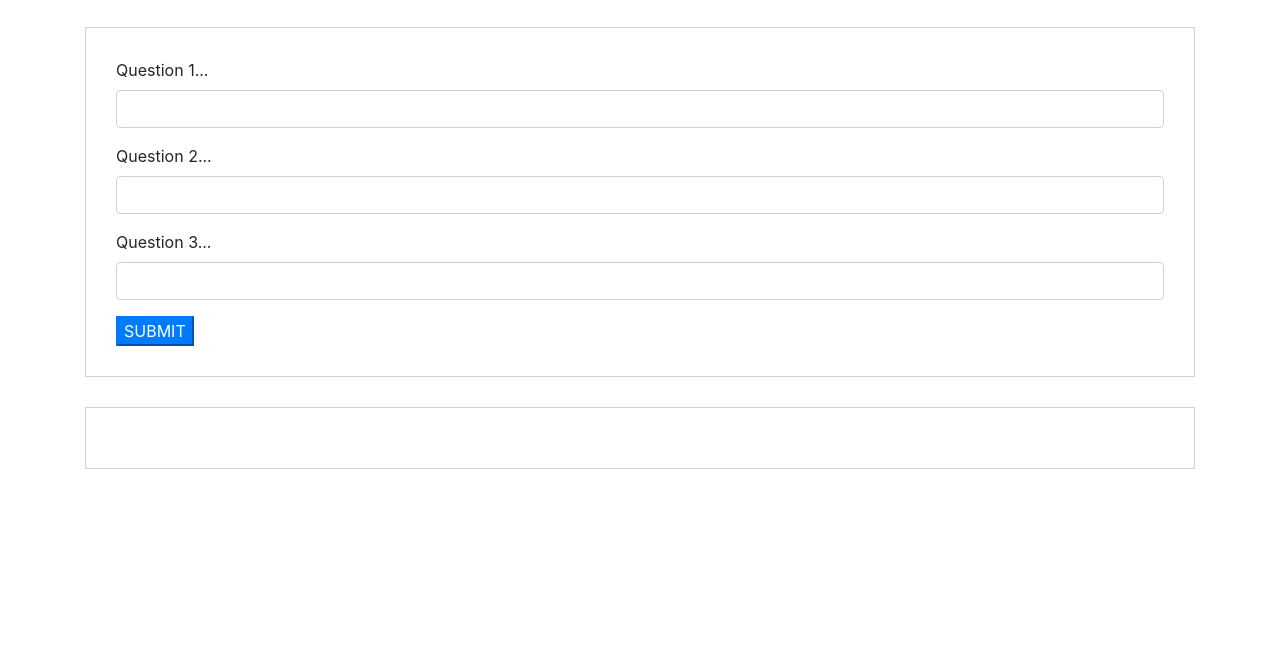
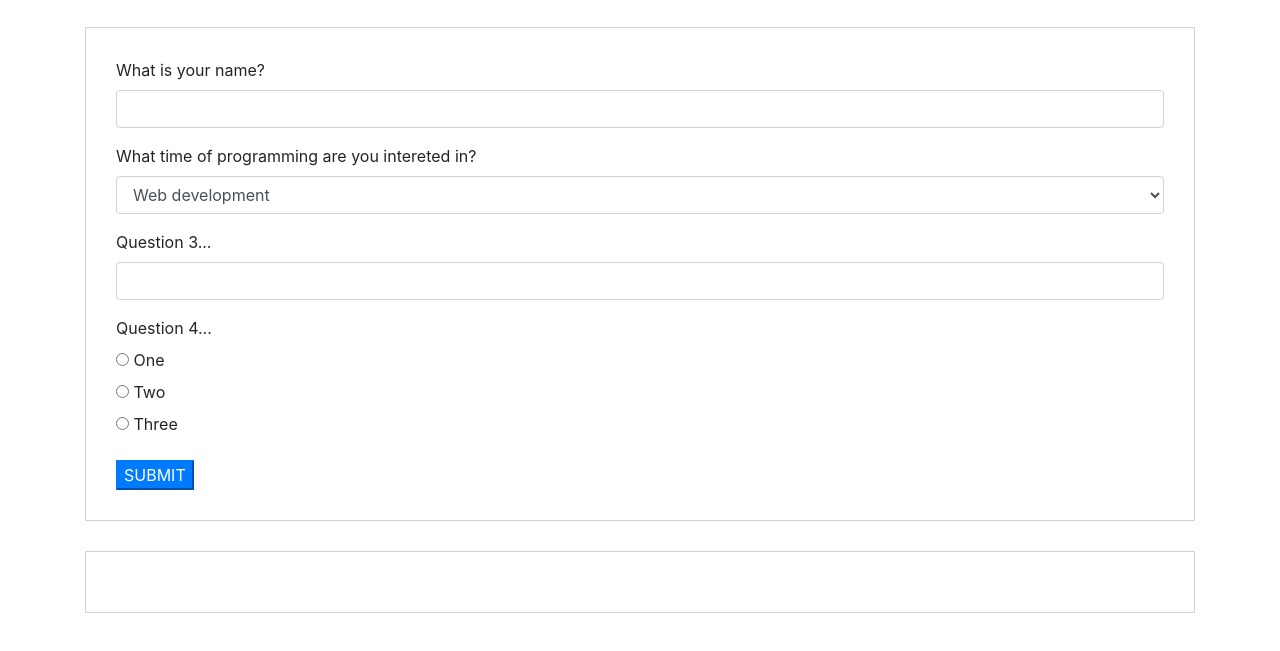
Before and after one commit to d-mccaslin/suggester, a plain HTML site: page index.html in a window 1280 px wide. Shown: the part 81-732 px from the top of the page. Drawn offline with Linux system fonts and the light colour scheme.

Commit message:
update form group on html, add additional input types

```diff
--- a/index.html
+++ b/index.html
@@ -14,17 +14,42 @@
     <div class="group-std">
       <form id="survey">
         <div class="form-group">
-          <label for="question1">Question 1...</label>
+          <label for="question1">What is your name?</label>
           <input id="question1" class="form-control" type="text">
         </div>
         <div class="form-group">
-          <label for="question2">Question 2...</label>
-          <input id="question2" class="form-control" type="text">
+          <label for="question2">What time of programming are you intereted in?</label>
+          <select class="form-control" id="question2">
+            <option value="1">Web development</option>
+            <option value="2">Systems engineering</option>
+            <option value="3">Front-end/design</option>
+            <option value="4">Mobile</option>
+            <option value="5">Extr3m3 h4cking</option>
+          </select>
         </div>
         <div class="form-group">
           <label for="question3">Question 3...</label>
           <input id="question3" class="form-control" type="text">
         </div>
+        <div class="form-group">
+          <label for="question4">Question 4...</label>
+          <div class="radio">
+            <label>
+              <input type="radio" name="vibe" value="one">  One
+            </label>
+          </div>
+          <div class="radio">
+            <label>
+              <input type="radio" name="vibe" value="two">  Two
+            </label>
+          </div>
+          <div class="radio">
+            <label>
+              <input type="radio" name="vibe" value="three">  Three
+            </label>
+          </div>
+        </div>
+
         <button type="submit" class="btn-primary">SUBMIT</button>
       </form>
     </div>
```
